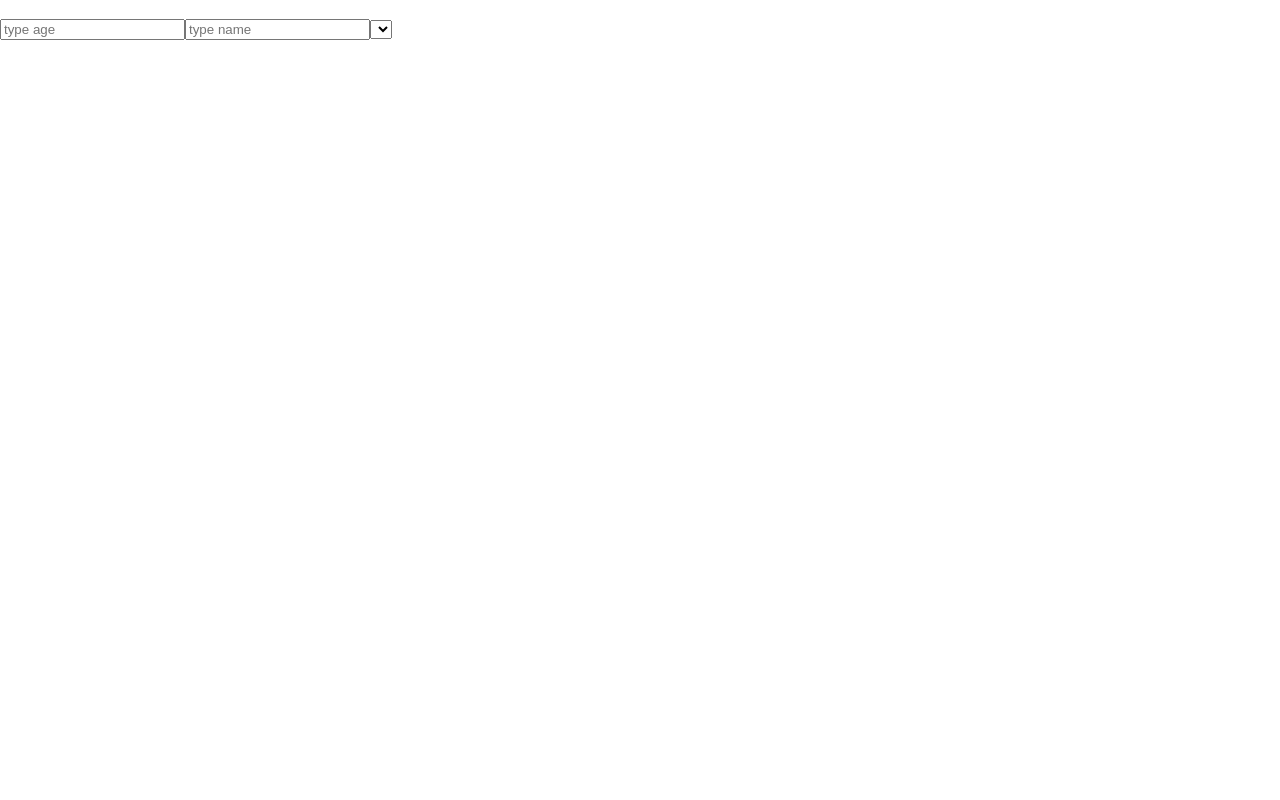
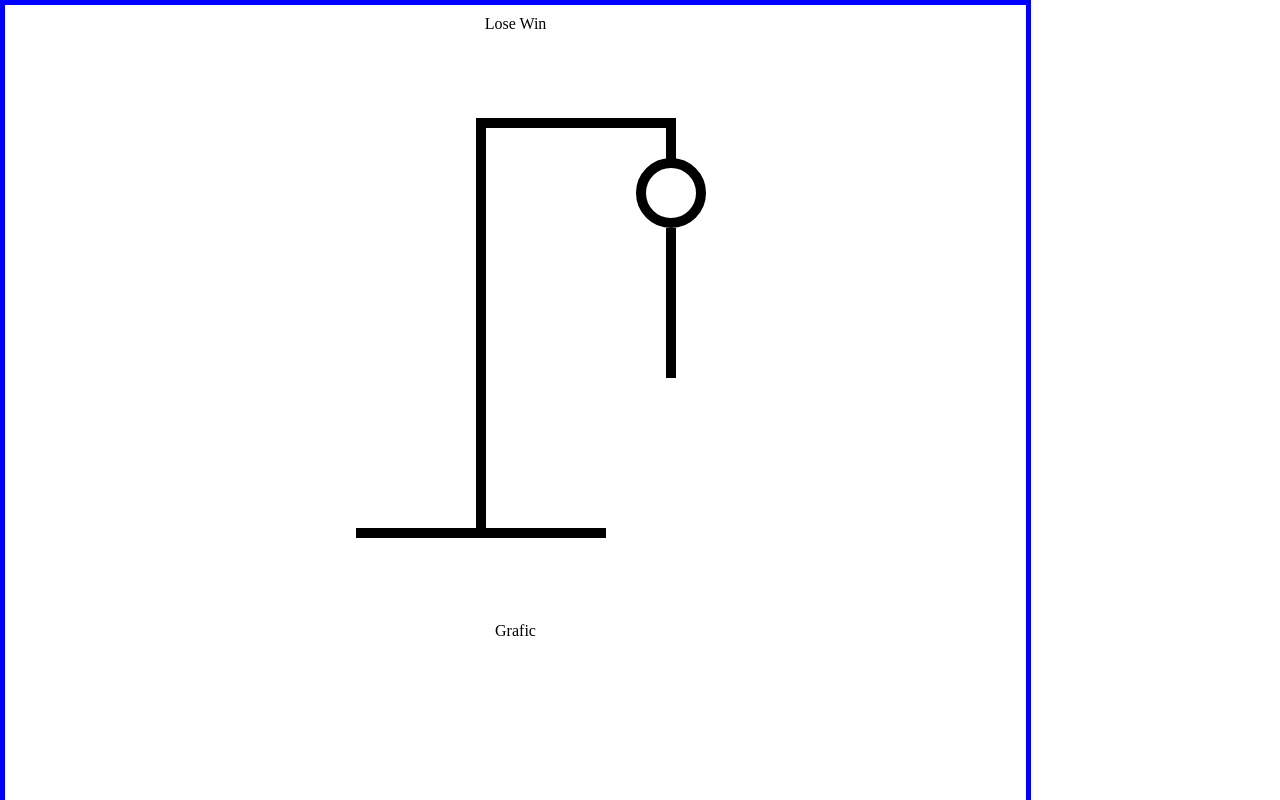
Before and after one commit to CodeDunkey/reactWithTypescript, a React (Create React App) app in the folder react-with-ts/: page /about in a window 1280 px wide. Shown: the top 800 px of the page. Built offline with nearby package versions, Linux system fonts and the light colour scheme.

Commit message:
30.11.2023 06:28

```diff
--- a/react-with-ts/src/App.tsx
+++ b/react-with-ts/src/App.tsx
@@ -6,21 +6,24 @@ import Store from './TutorialShoppingCart/Pages/Store';
 import About from './TutorialShoppingCart/Pages/About';
 import Navbar from './TutorialShoppingCart/Components/Navbar';
 import './App.css';
-import Main from './TutorialShoppingCart/Main';
+// import Main from './TutorialShoppingCart/Main';
 import { ShoppingCartProvider } from './TutorialShoppingCart/Context/ShoppingCartContext';
 import Project from './Project/NewProject';
+import Main from './TutorialHangman/Main'
 
 function App() {
   return (
     <div >
       <>
-        <Project />
+        <Main />
       </>
     </div>
   );
 }
 
 export default App;
+
+//  <Project />
 
 {/* <ShoppingCartProvider>
       <Navbar />
--- /dev/null
+++ b/react-with-ts/src/TutorialHangman/Data/ListOfWords.json
@@ -0,0 +1,7 @@
+[
+    "apple",
+    "bike",
+    "jump",
+    "airplane",
+    "headset"
+]
--- /dev/null
+++ b/react-with-ts/src/TutorialHangman/HangmanDrawing.tsx
@@ -0,0 +1,21 @@
+import './StylesSCSS/HangmanDrawing.scss'
+
+const head =
+<div className='head'></div>
+const upperBody =
+<div className='upperBody'></div>
+const rightArm =
+<div className='rightArm'></div>
+
+export default function HangmanDrawing(){
+    return(
+        <div className='wrapper'>
+            {head}
+            {upperBody}
+            <div className='dropDown'/>
+            <div className='top'/>
+            <div className='middle'/>
+            <div className='bottom'/>
+        </div>
+    )
+}
--- /dev/null
+++ b/react-with-ts/src/TutorialHangman/HangmanWord.tsx
@@ -0,0 +1,7 @@
+export default function HangmanWord(){
+    return(
+        <div>
+
+        </div>
+    )
+}
--- /dev/null
+++ b/react-with-ts/src/TutorialHangman/Keyboard.tsx
@@ -0,0 +1,7 @@
+export default function Keyboard(){
+    return (
+        <div>
+
+        </div>
+    )
+}
--- /dev/null
+++ b/react-with-ts/src/TutorialHangman/Main.tsx
@@ -0,0 +1,34 @@
+import { useState } from 'react'
+import './StylesSCSS/Main.scss'
+import words from './Data/ListOfWords.json'
+import HangmanDrawing from './HangmanDrawing'
+import HangmanWord from './HangmanWord'
+import Keyboard from './Keyboard'
+
+
+
+export default function Main(){
+
+    const [wordToGuess, setWordToGuess] = useState(
+        ()=>{
+            return(
+                words[Math.floor(Math.random() * words.length)]
+            )
+        }
+    )
+
+    const [guessedLetters, setGuessedLetters] = useState<string[]>([])
+    console.log(wordToGuess);
+
+    return(
+        <div className="mainWrapper">
+            <div>Lose Win</div>
+            <HangmanDrawing />
+            <div>Grafic</div>
+            <HangmanWord />
+            <div>word</div>
+            <Keyboard />
+            <div>keyboard</div>
+        </div>
+    )
+}
--- /dev/null
+++ b/react-with-ts/src/TutorialHangman/StylesSCSS/HangmanDrawing.scss
@@ -0,0 +1,57 @@
+.wrapper{
+    // border: 1px solid blue;
+    position: relative;
+}
+
+.dropDown{
+    height: 50px;
+    width: 10px;
+    background-color: black;
+    margin-left: 310px;
+    position: absolute;
+
+}
+
+.top{
+    height: 10px;
+    width: 200px;
+    margin-left: 120px;
+    background-color: black;
+}
+
+.middle{
+    height: 400px;
+    width: 10px;
+    background-color: black;
+    margin-left: 120px;
+}
+
+
+.bottom{
+    height: 10px;
+    width: 250px;
+    background-color: black;
+}
+
+.head{
+    height: 50px;
+    width: 50px;
+    border: 10px solid black;
+    border-radius: 100%;
+    position: absolute;
+    right: -30px;
+    top: 40px;
+}
+
+.upperBody{
+    height: 150px;
+    width: 10px;
+    background-color: black;
+    margin-left: 310px;
+    position: absolute;
+    top: 110px;
+}
+
+.rightArm{
+
+}
--- /dev/null
+++ b/react-with-ts/src/TutorialHangman/StylesSCSS/Main.scss
@@ -0,0 +1,10 @@
+.mainWrapper{
+    display: flex;
+    flex-direction: column;
+    justify-content: space-between;
+    align-items: center;
+    padding: 10px;
+    border: 5px solid blue;
+    height: 1000px;
+    width: 1001px;
+}
```
